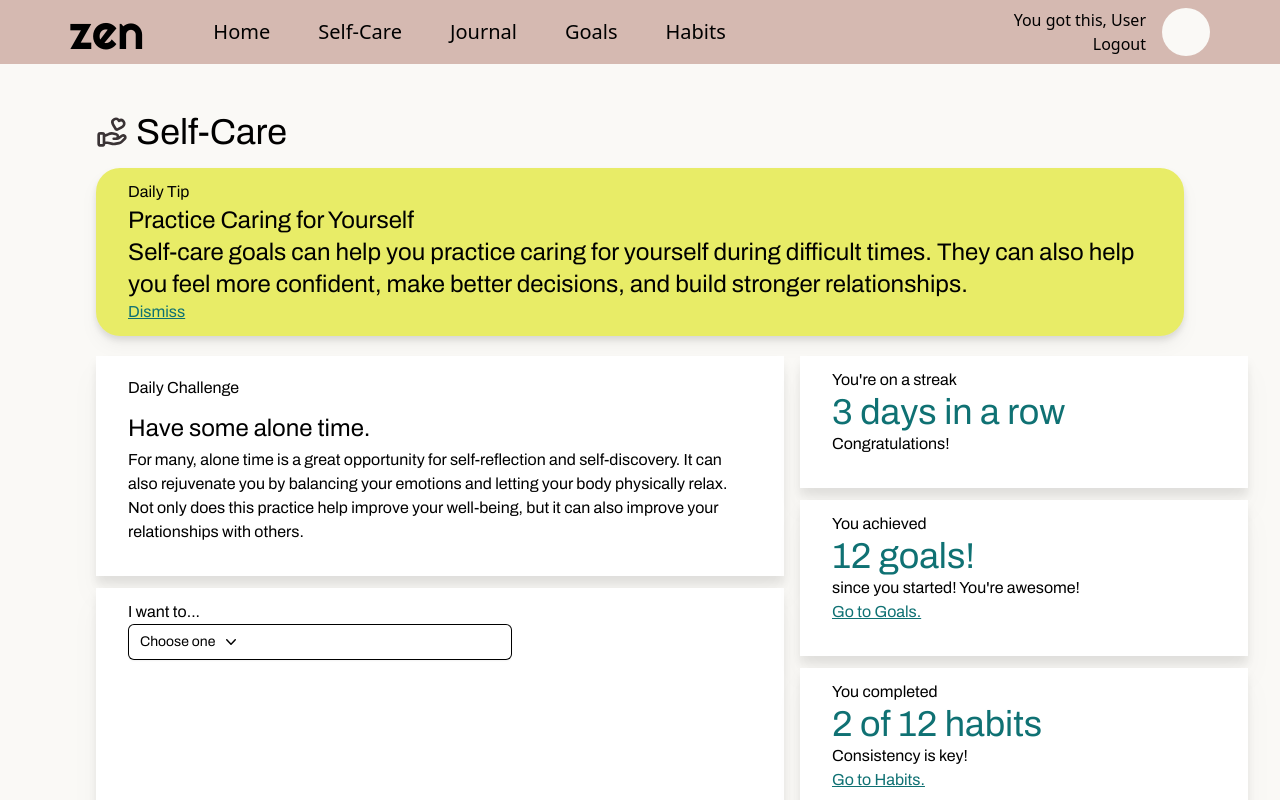
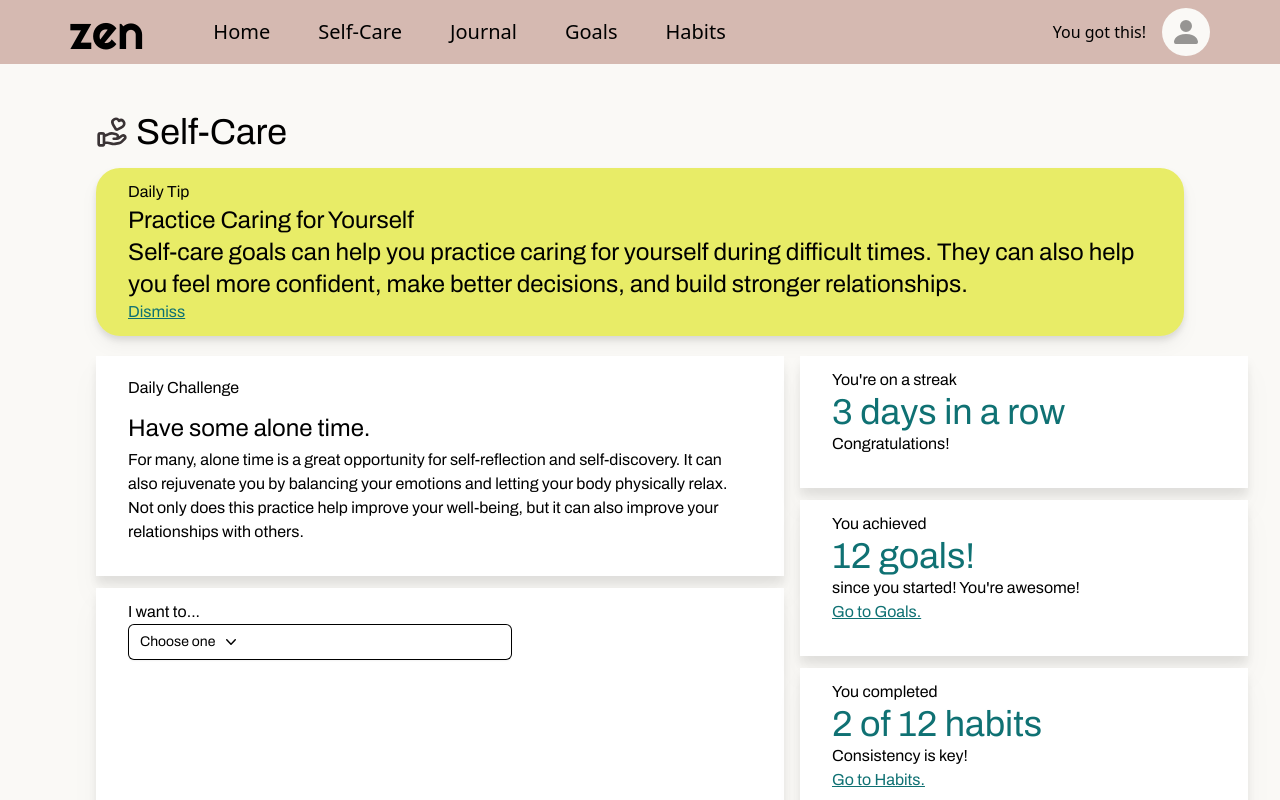
Before and after one commit to rominadouk/zen-redesign, a React (Create React App) app: page /selfcare in a window 1280 px wide. Shown: the top 800 px of the page. Built offline with nearby package versions, Linux system fonts and the light colour scheme.

Commit message:
enhanced UI of selfcare dropdown buttons for dropdown content, added avatar in desktop navbar avatar placeholder

```diff
--- a/src/modules/DailyTip.tsx
+++ b/src/modules/DailyTip.tsx
@@ -8,7 +8,8 @@ const DailyTip = () => {
         document.getElementById('dismiss-tip')?.addEventListener('click', () => {
             const tipContainer = document.getElementById('daily-tip-container')
             tipContainer!.className = 'hidden'
-        })
+        });
+
     }, [])
 
     return (
--- a/src/modules/Navbar.tsx
+++ b/src/modules/Navbar.tsx
@@ -5,6 +5,7 @@ import {ReactComponent as HabitIcon} from '../assets/habits-icon.svg'
 import {ReactComponent as SelfCareIcon} from '../assets/selfcare-icon.svg'
 import { ReactComponent as HomeIcon } from '../assets/house-icon.svg';
 import { Link, useNavigate } from 'react-router-dom'
+import { ReactComponent as AvatarIcon } from '../assets/person-icon.svg'
 
 
 
@@ -52,12 +53,12 @@ const Navbar = () => {
                     <li className='hover:text-sea-green-blue'>Habits</li>
                 </ul>
                 <section id="user-greeting" className='flex flex-row justify-end grow place-self-center justify-self-end text-right md:pr-11 lg:pr-[70px]'>
-                    <div>
-                    <p className='text-l'>You got this, User</p>
-                    <p className='text-l hover:text-sea-green-blue hover:underline'>Logout</p>
-                    </div>
+                    {/* <div> */}
+                        <p className='text-l place-self-center'>You got this!</p>
+                        {/* <p className='text-l hover:text-sea-green-blue hover:underline'>Logout</p> */}
+                    {/* </div>              */}
                     {/* Insert avatar here */}
-                    <div className='bg-off-white rounded-full h-12 w-12 place-self-center ml-4'> </div>
+                    <div id='avatar' className='flex bg-off-white rounded-full h-12 w-12 place-self-center ml-4 justify-center'> <AvatarIcon className='self-center h-8 w-8 text-smoke-light'/> </div>
                 </section>
             </nav>
 
--- a/src/modules/goals-page/goals.tsx
+++ b/src/modules/goals-page/goals.tsx
@@ -88,6 +88,8 @@ const Goals: React.FC<GoalsProps> = ({onOpen}) => {
             console.log(err)
         }
     };
+
+
 
     useEffect(()=> {
         getGoals();
--- a/src/modules/selfcare/Selfcare.tsx
+++ b/src/modules/selfcare/Selfcare.tsx
@@ -60,11 +60,11 @@ const SelfCare = () => {
                         >
                             <Menu.Items className="relative left-0 z-10 mt-2 w-56 origin-top-right rounded-md bg-white shadow-lg ring-1 ring-black ring-opacity-5 focus:outline-none">
                                 <div className='py-1 bg-pure-white'>
-                                    <Menu.Item>
+                                    {/* <Menu.Item>
                                         {({ active }) => (
                                             <li className={( active ? 'px-4 py-2 bg-off-white list-none' :'px-4 py-2 text-sm list-none')} onClick={() => { setSelectedSelfCare('exercise')}}>exercise</li>
                                         )}
-                                    </Menu.Item>
+                                    </Menu.Item> */}
                                     {/* Improve my Skin Care Item */}
                                     <Menu.Item>
                                         {({ active }) => (
--- a/src/modules/selfcare/jokes.tsx
+++ b/src/modules/selfcare/jokes.tsx
@@ -31,7 +31,7 @@ const Joke = () => {
                     <p className='lead'>{joke[0].joke}</p>
                     <p>*Important Note: These jokes are pulled from a third-party source, they are not moderated and were not created by me. </p>
                     <div className="mt-4 text-right">
-                        <button className="btn btn-dark" onClick={getJoke}>Next Joke</button>
+                        <button className='flex bg-sea-green-blue rounded-md px-5 justify-center lg:place-self-center text-off-white' onClick={getJoke}>Next Joke</button>
                     </div>
                 </> }
             </div>
--- a/src/modules/selfcare/skincare-tips.tsx
+++ b/src/modules/selfcare/skincare-tips.tsx
@@ -56,7 +56,10 @@ const Skincare = () => {
         <div>
             <p>Tip: {tip}</p>
             <p>What you can do: {activity}</p>
-            <button onClick={(randomizeTipAndActivity)}>Next</button>
+            <div className="mt-2">
+                <button className='flex bg-sea-green-blue rounded-md px-5 justify-center lg:place-self-center text-off-white' onClick={(randomizeTipAndActivity)}>Next</button>
+            </div>
+
 
         </div>
 
--- a/src/modules/selfcare/social.tsx
+++ b/src/modules/selfcare/social.tsx
@@ -35,7 +35,7 @@ const Social = () => {
             <h3>Cost Rating</h3>
             <p className='lead'>{socialActivity.price}</p>
             <div className="mt-4 text-right">
-                <button className="btn btn-dark" onClick={getActivity}>Next Activity</button>
+                <button className='flex bg-sea-green-blue rounded-md px-5 justify-center lg:place-self-center text-off-white' onClick={getActivity}>Next Activity</button>
             </div>
         </div>
         </>
```
Also changed, not shown: src/assets/person-icon.svg (added).
